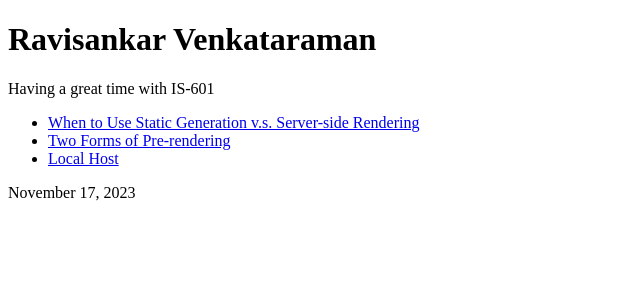
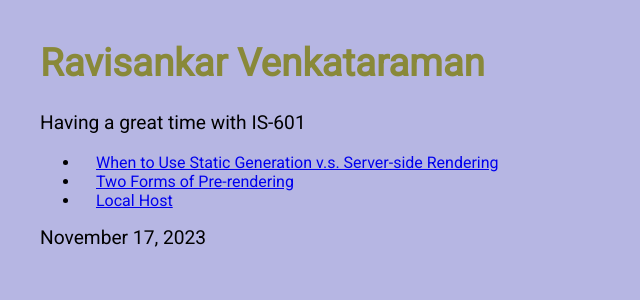
Before and after one commit to NJIT-WIS/nextjs-tutorial-rv452njit, a Next.js app: page / in a window 1280 px wide. Shown: the top 300 px of the page, without its empty margins (0-640 px from the left). Built offline with nearby package versions, Linux system fonts and the light colour scheme.

Commit message:
closes #8

```diff
--- a/styles/global.css
+++ b/styles/global.css
@@ -0,0 +1,73 @@
+@import url('https://fonts.googleapis.com/css2?family=Lobster&display=swap');
+@import url('https://fonts.googleapis.com/css2?family=Roboto&display=swap');
+@import url('https://fonts.googleapis.com/css2?family=Outfit&display=swap');
+
+@import url('https://fonts.googleapis.com/css2?family=Nunito:wght@700&family=Work+Sans:wght@400;500&display=swap');
+@import url('https://fonts.googleapis.com/css2?family=Material+Symbols+Outlined:opsz,wght,FILL,GRAD@20..48,100..700,0..1,-50..200"');
+
+:root {
+    --foreground-rgb: 0, 0, 0;
+    --background-start-rgb: 214, 219, 220;
+    --background-end-rgb: 255, 255, 255;
+    font-family: 'Roboto';
+    font-family:'Outfit', Courier, monospace;
+  }
+
+  @media (prefers-color-scheme: dark) {
+    :root {
+      --foreground-rgb: 255, 255, 255;
+      --background-start-rgb: 0, 0, 0;
+      --background-end-rgb: 0, 0, 0;
+    }
+  }
+
+  body {
+    color: rgb(var(--foreground-rgb));
+    background-color: #b6b6e3;
+    font-family: Roboto !important;
+    font-size: larger !important;
+    margin: 5vh;
+    /*background-image: url('/stars.jpg');
+     background: linear-gradient(
+        to bottom,
+        transparent,
+        rgb(var(--background-end-rgb))
+      )
+      rgb(var(--background-start-rgb));*/
+  }
+
+  .font-size {
+    font-size: 16px !important;
+  }
+
+  .font-size24 {
+    font-size: 24px !important;
+  }
+
+  h1{
+    color: #898939;
+  }
+
+  .nav {
+    background-color: none !important;
+    color:#2DB0B0 !important;
+  }
+
+  section>main>ul>li.a{
+    font-size: larger !important;
+    font-family: 'Roboto' !important;
+    list-style-type: circle !important;
+    margin-left: 2vh
+  }
+
+  .ul-setting{
+    font-size: larger;
+    font-family: 'Roboto' !important;
+    list-style-type: circle !important;
+    margin-left: 2vh;
+  }
+
+  ul>li>a{
+    list-style-type: circle !important;
+    margin-left: 2vh
+  }
```
